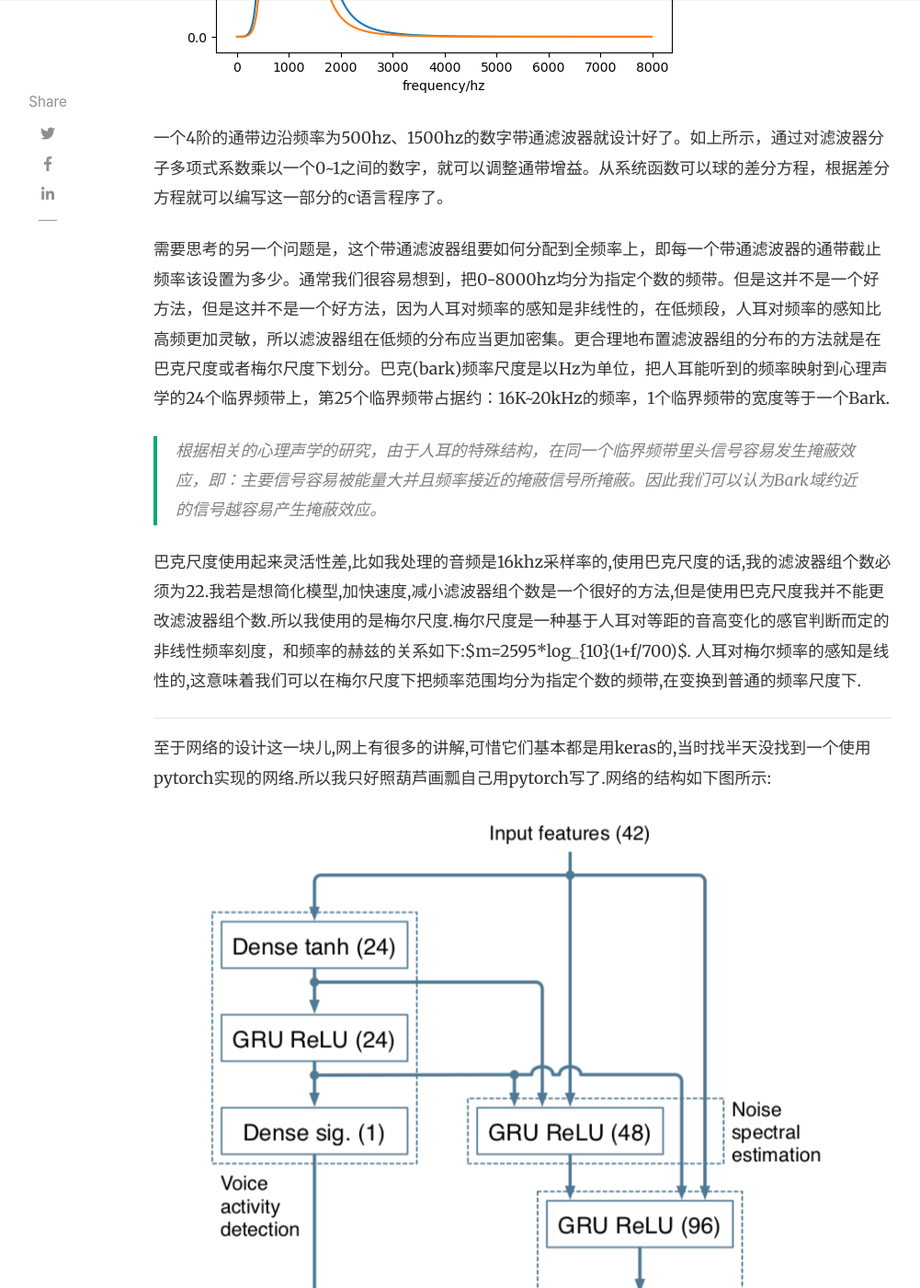
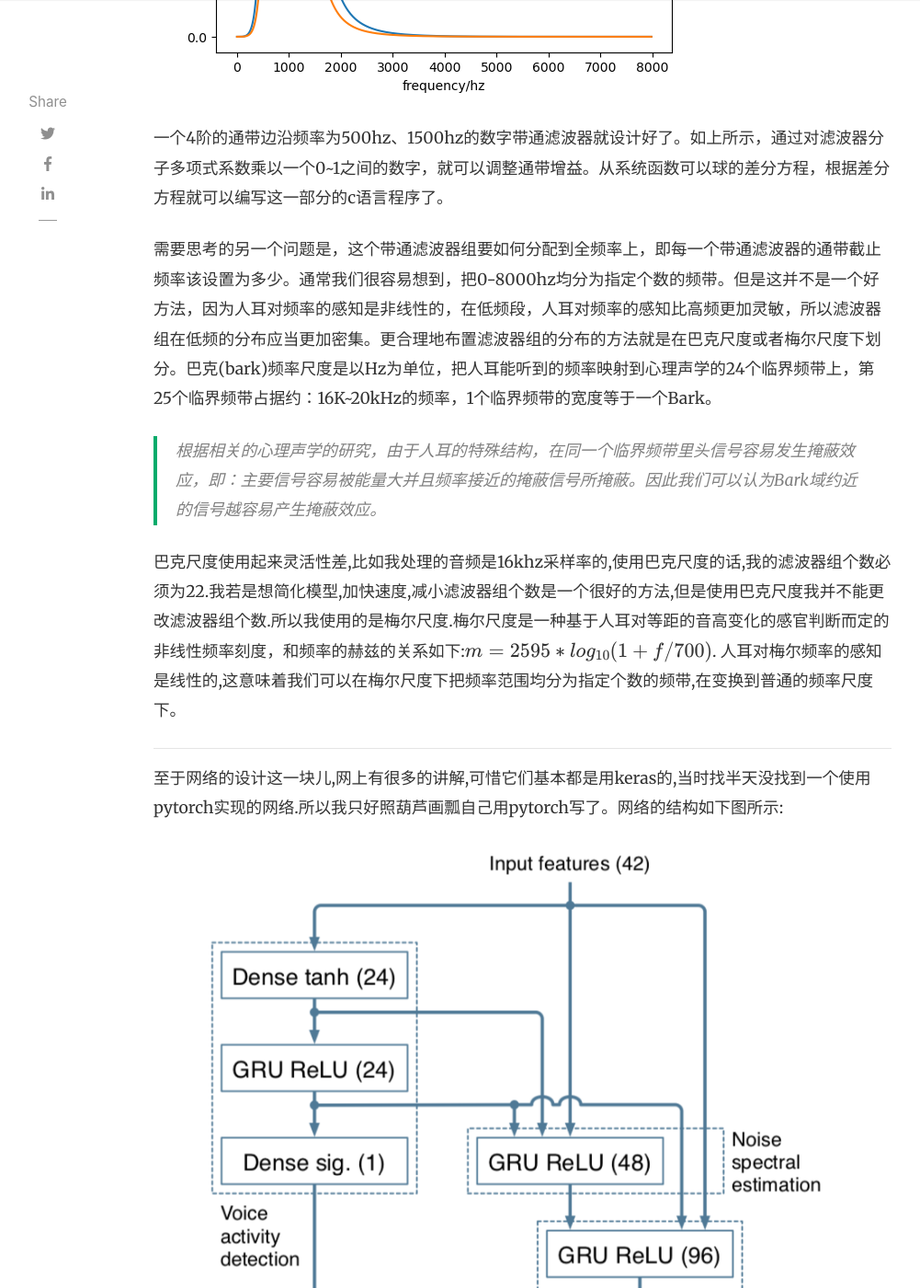
Before and after one commit to ZhixingXu/zhixingxu.github.io, a Jekyll site: the page built from _posts/2022-07-24-how-does-rnnoise-work.md, in a window 1280 px wide and 1400 px high, scrolled down 2271 px. Shown: the whole window at 92% size, without its empty margins (118-1119 px from the left). Built offline with Jekyll 4.4.1, drawn with Linux system fonts in a browser that asks for light colours; nearby versions of some CDN libraries; formulas are drawn with MathJax 3; comment, search, counter and statistics services are not loaded; some of the changed text lies outside the part shown.

Commit message:
inline tex in rnnoise blog

```diff
--- a/_posts/2022-07-24-how-does-rnnoise-work.md
+++ b/_posts/2022-07-24-how-does-rnnoise-work.md
@@ -35,18 +36,18 @@ plt.show()
 
 一个4阶的通带边沿频率为500hz、1500hz的数字带通滤波器就设计好了。如上所示，通过对滤波器分子多项式系数乘以一个0~1之间的数字，就可以调整通带增益。从系统函数可以球的差分方程，根据差分方程就可以编写这一部分的c语言程序了。
 
-需要思考的另一个问题是，这个带通滤波器组要如何分配到全频率上，即每一个带通滤波器的通带截止频率该设置为多少。通常我们很容易想到，把0-8000hz均分为指定个数的频带。但是这并不是一个好方法，但是这并不是一个好方法，因为人耳对频率的感知是非线性的，在低频段，人耳对频率的感知比高频更加灵敏，所以滤波器组在低频的分布应当更加密集。更合理地布置滤波器组的分布的方法就是在巴克尺度或者梅尔尺度下划分。巴克(bark)频率尺度是以Hz为单位，把人耳能听到的频率映射到心理声学的24个临界频带上，第25个临界频带占据约：16K~20kHz的频率，1个临界频带的宽度等于一个Bark.
+需要思考的另一个问题是，这个带通滤波器组要如何分配到全频率上，即每一个带通滤波器的通带截止频率该设置为多少。通常我们很容易想到，把0-8000hz均分为指定个数的频带。但是这并不是一个好方法，因为人耳对频率的感知是非线性的，在低频段，人耳对频率的感知比高频更加灵敏，所以滤波器组在低频的分布应当更加密集。更合理地布置滤波器组的分布的方法就是在巴克尺度或者梅尔尺度下划分。巴克(bark)频率尺度是以Hz为单位，把人耳能听到的频率映射到心理声学的24个临界频带上，第25个临界频带占据约：16K~20kHz的频率，1个临界频带的宽度等于一个Bark。
 
 > 根据相关的心理声学的研究，由于人耳的特殊结构，在同一个临界频带里头信号容易发生掩蔽效应，即：主要信号容易被能量大并且频率接近的掩蔽信号所掩蔽。因此我们可以认为Bark域约近的信号越容易产生掩蔽效应。
 
-巴克尺度使用起来灵活性差,比如我处理的音频是16khz采样率的,使用巴克尺度的话,我的滤波器组个数必须为22.我若是想简化模型,加快速度,减小滤波器组个数是一个很好的方法,但是使用巴克尺度我并不能更改滤波器组个数.所以我使用的是梅尔尺度.梅尔尺度是一种基于人耳对等距的音高变化的感官判断而定的非线性频率刻度，和频率的赫兹的关系如下:$m=2595*log_{10}(1+f/700)$. 人耳对梅尔频率的感知是线性的,这意味着我们可以在梅尔尺度下把频率范围均分为指定个数的频带,在变换到普通的频率尺度下.
+巴克尺度使用起来灵活性差,比如我处理的音频是16khz采样率的,使用巴克尺度的话,我的滤波器组个数必须为22.我若是想简化模型,加快速度,减小滤波器组个数是一个很好的方法,但是使用巴克尺度我并不能更改滤波器组个数.所以我使用的是梅尔尺度.梅尔尺度是一种基于人耳对等距的音高变化的感官判断而定的非线性频率刻度，和频率的赫兹的关系如下:$m=2595*log_{10}(1+f/700)$. 人耳对梅尔频率的感知是线性的,这意味着我们可以在梅尔尺度下把频率范围均分为指定个数的频带,在变换到普通的频率尺度下。
 
 ---
 
-至于网络的设计这一块儿,网上有很多的讲解,可惜它们基本都是用keras的,当时找半天没找到一个使用pytorch实现的网络.所以我只好照葫芦画瓢自己用pytorch写了.网络的结构如下图所示:
+至于网络的设计这一块儿,网上有很多的讲解,可惜它们基本都是用keras的,当时找半天没找到一个使用pytorch实现的网络.所以我只好照葫芦画瓢自己用pytorch写了。网络的结构如下图所示:
 
 ![picture 4](../assets/images/1663316259594.png)
 
-这个网络基本是有全连接层和门控循环单元组成,不算太复杂.其输入是每一帧带噪语音的特征,这个特征的可以自行选择,fbank.mfcc及一阶二阶差分都行.网络的输出有两个,一个是vad,一个就是滤波器组中每个滤波器的增益(图中的网络估计就是基于巴克尺度设计的,所以输出维度是22).如果你也想使用pytorch实现该网络,不妨在github寻找对应的keras实现,结合上图自行编写.
+这个网络基本是有全连接层和门控循环单元组成,不算太复杂.其输入是每一帧带噪语音的特征,这个特征的可以自行选择，fbank、mfcc及一阶二阶差分都行。网络的输出有两个，一个是vad，一个就是滤波器组中每个滤波器的增益(图中的网络估计就是基于巴克尺度设计的,所以输出维度是22)。如果你也想使用pytorch实现该网络,不妨在github寻找对应的keras实现,结合上图自行编写。
 
 over~~
```
Also changed, not shown: other parts of _posts/2022-07-24-how-does-rnnoise-work.md (+1 -0 lines).
